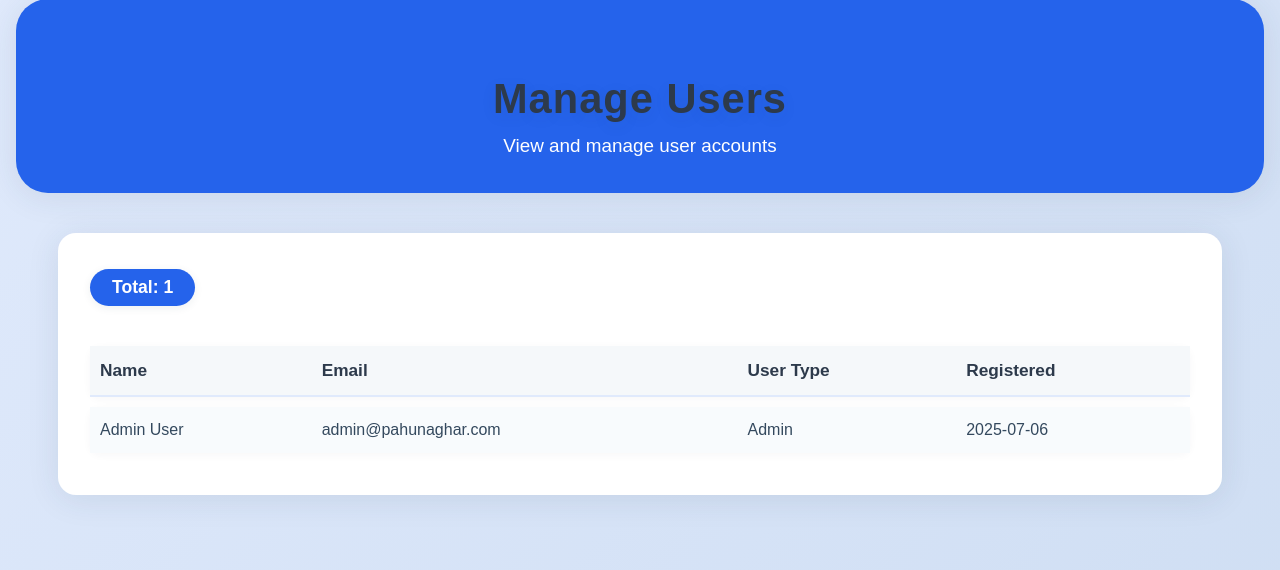
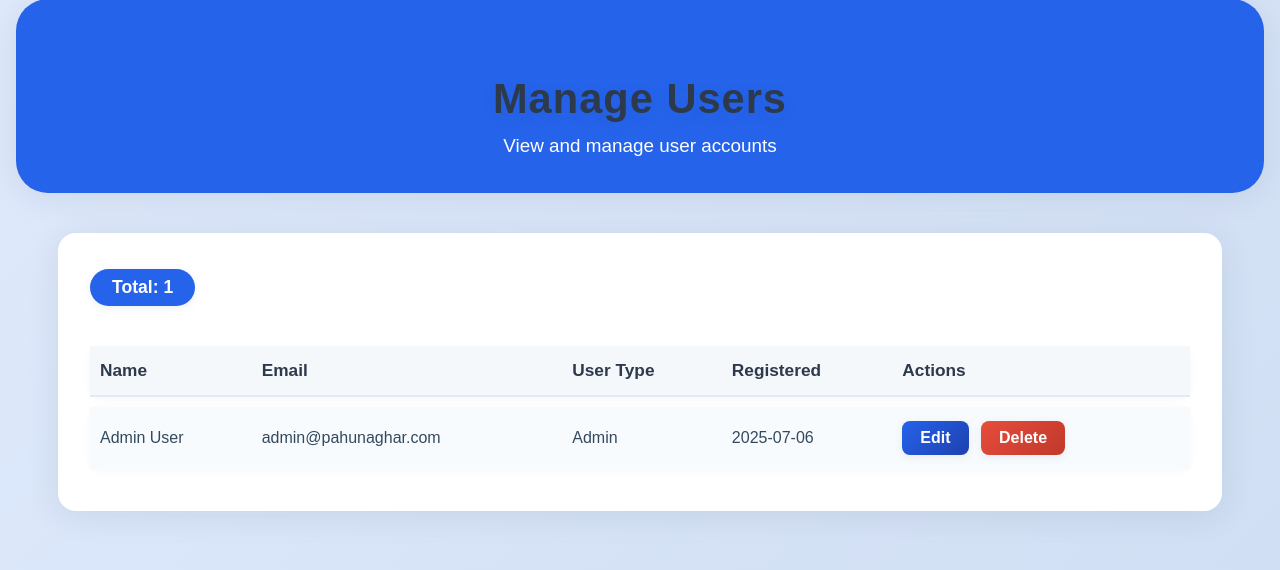
Before and after one commit to Saurav413/PahunaGhar, a PHP site: page /admin_users.php in a window 1280 px wide; the page is wider, and only the part inside the window is pictured. Shown: the part 95-665 px from the top of that part. Run offline with PHP 8.4, Linux system fonts and the light colour scheme; the visitor is signed in with stand-in values (Sample User, id 1); data comes from the database, SQL or seed files in the repository.

Commit message:
Admin user management: add edit/delete options, improved button styles, restrict admin role to 'Admin' only in registration

```diff
--- a/admin_register.php
+++ b/admin_register.php
@@ -27,7 +27,7 @@ if ($_SERVER['REQUEST_METHOD'] === 'POST') {
         $error = 'All fields are required.';
     } elseif ($password !== $confirm_password) {
         $error = 'Passwords do not match.';
-    } elseif (!in_array($admin_role, ['super_admin', 'admin', 'moderator'])) {
+    } elseif ($admin_role !== 'admin') {
         $error = 'Invalid admin role.';
     } else {
         try {
@@ -100,9 +100,7 @@ if ($_SERVER['REQUEST_METHOD'] === 'POST') {
 
             <label for="admin_role">Admin Role</label>
             <select id="admin_role" name="admin_role" required>
-                <option value="admin" <?php echo ($_POST['admin_role'] ?? '') === 'admin' ? 'selected' : ''; ?>>Admin</option>
-                <option value="moderator" <?php echo ($_POST['admin_role'] ?? '') === 'moderator' ? 'selected' : ''; ?>>Moderator</option>
-                <option value="super_admin" <?php echo ($_POST['admin_role'] ?? '') === 'super_admin' ? 'selected' : ''; ?>>Super Admin</option>
+                <option value="admin" selected>Admin</option>
             </select>
 
             <label for="password">Password</label>
--- a/admin_users.php
+++ b/admin_users.php
@@ -15,6 +15,20 @@ try {
     $allUsers = $stmt->fetchAll(PDO::FETCH_ASSOC);
 } catch (Exception $e) {
     $allUsers = [];
+}
+
+// Handle user deletion
+if (isset($_POST['delete_user_id'])) {
+    $delete_id = (int)$_POST['delete_user_id'];
+    try {
+        $stmt = $user_pdo->prepare('DELETE FROM user_register_form WHERE id = ?');
+        $stmt->execute([$delete_id]);
+        // Optionally, add a success message or redirect
+        header('Location: admin_users.php?deleted=1');
+        exit;
+    } catch (Exception $e) {
+        // Optionally, handle error
+    }
 }
 ?>
 <!DOCTYPE html>
@@ -172,6 +186,35 @@ try {
             .admin-header-box { padding: 24px 2vw 18px 2vw; }
             .admin-header-box h1 { font-size: 1.5rem; }
         }
+        .action-btn {
+            display: inline-block;
+            padding: 8px 18px;
+            border-radius: 8px;
+            font-size: 1rem;
+            font-weight: 700;
+            text-decoration: none;
+            border: none;
+            cursor: pointer;
+            margin-right: 8px;
+            transition: background 0.18s, color 0.18s, box-shadow 0.18s;
+            box-shadow: 0 2px 8px rgba(44,62,80,0.08);
+        }
+        .edit-btn {
+            background: linear-gradient(135deg, #2563eb, #1e40af);
+            color: #fff;
+        }
+        .edit-btn:hover {
+            background: linear-gradient(135deg, #1e40af, #2563eb);
+            color: #fff;
+        }
+        .delete-btn {
+            background: linear-gradient(135deg, #e74c3c, #c0392b);
+            color: #fff;
+        }
+        .delete-btn:hover {
+            background: linear-gradient(135deg, #c0392b, #e74c3c);
+            color: #fff;
+        }
     </style>
 </head>
 <body>
@@ -206,11 +249,12 @@ try {
                     <th>Email</th>
                     <th>User Type</th>
                     <th>Registered</th>
+                    <th>Actions</th>
                 </tr>
             </thead>
             <tbody>
                 <?php if (empty($allUsers)): ?>
-                    <tr><td colspan="4" style="text-align:center;">No users found.</td></tr>
+                    <tr><td colspan="5" style="text-align:center;">No users found.</td></tr>
                 <?php else: ?>
                     <?php foreach ($allUsers as $user): ?>
                         <tr>
@@ -218,6 +262,13 @@ try {
                             <td><?php echo htmlspecialchars($user['email']); ?></td>
                             <td><?php echo htmlspecialchars(ucfirst($user['user_type'])); ?></td>
                             <td><?php echo date('Y-m-d', strtotime($user['created_at'])); ?></td>
+                            <td>
+                                <a href="admin_edit_user.php?id=<?php echo $user['id']; ?>" class="action-btn edit-btn">Edit</a>
+                                <form method="post" action="admin_users.php" style="display:inline;" onsubmit="return confirm('Are you sure you want to delete this user?');">
+                                    <input type="hidden" name="delete_user_id" value="<?php echo $user['id']; ?>">
+                                    <button type="submit" class="action-btn delete-btn">Delete</button>
+                                </form>
+                            </td>
                         </tr>
                     <?php endforeach; ?>
                 <?php endif; ?>
```
Also changed, not shown: admin_edit_user.php (added, +86 -0 lines).
